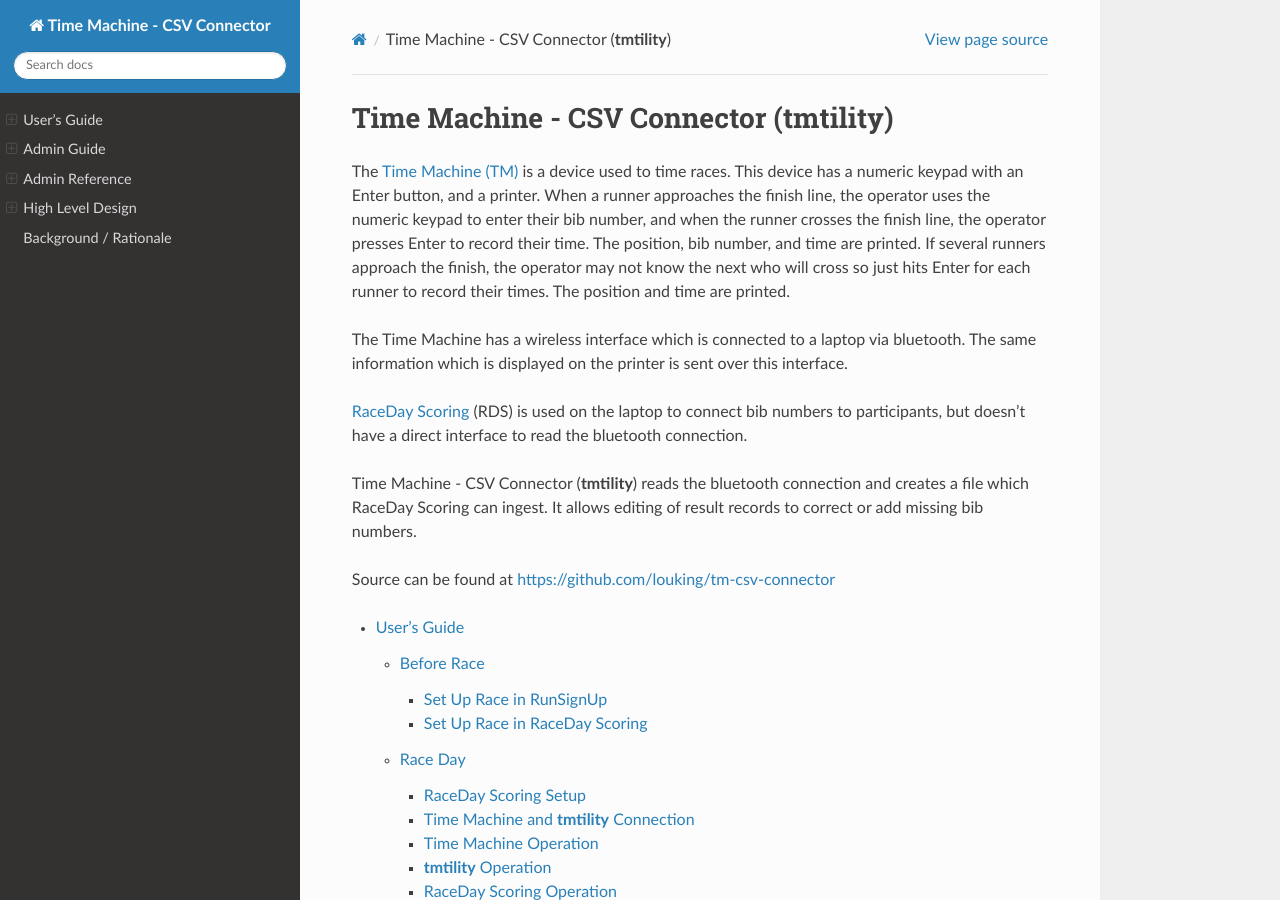
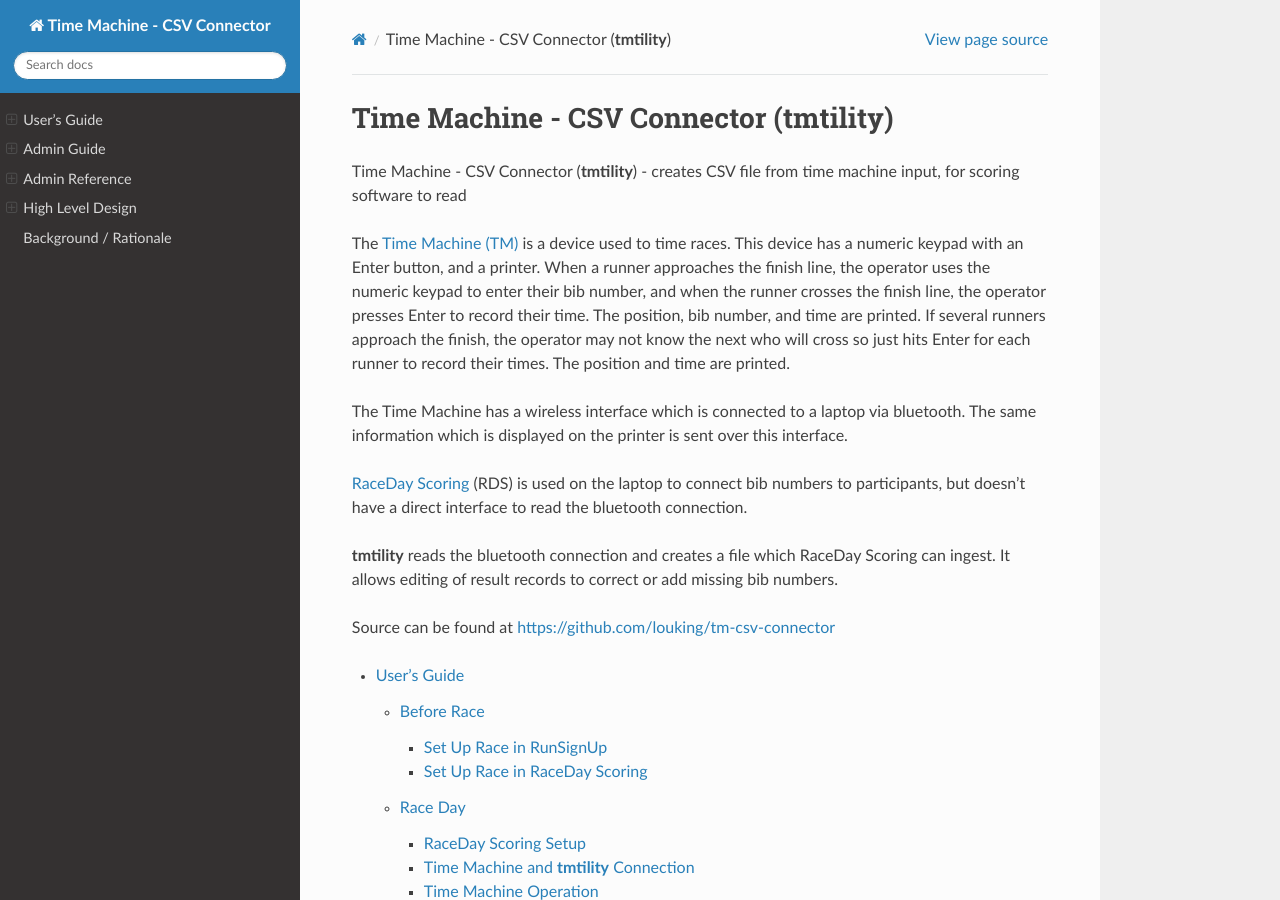
Before and after one commit to louking/tm-csv-connector, a Sphinx documentation site: the page built from web/docs/source/index.rst, in a window 1280 px wide and 900 px high. Built offline with Sphinx 7.4.7 and the Read the Docs theme 2.0.0, drawn with Linux system fonts in a browser that asks for light colours.

```diff
--- a/web/docs/source/index.rst
+++ b/web/docs/source/index.rst
@@ -6,6 +6,9 @@
 #########################################################
 Time Machine - CSV Connector (**tmtility**)
 #########################################################
+
+Time Machine - CSV Connector (**tmtility**) - creates CSV file from time machine input, for
+scoring software to read
 
 The `Time Machine (TM) <https://timemachine.org/>`_ is a device used to time races. This device has a numeric keypad with an Enter button, and a printer.
 When a runner approaches the finish line, the operator uses the numeric keypad to enter their bib number, and when the runner crosses the finish line,
```
Also changed, not shown: other parts of web/docs/source/index.rst (+1 -1 lines), README.md (+20 -5 lines).
